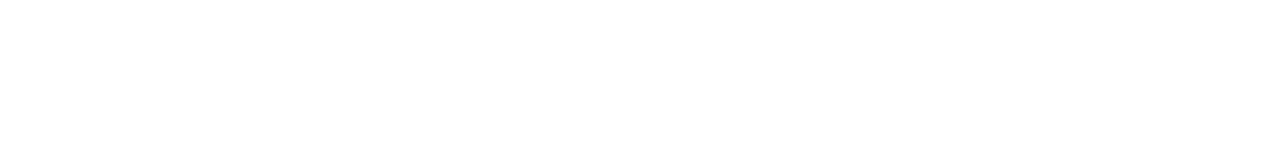
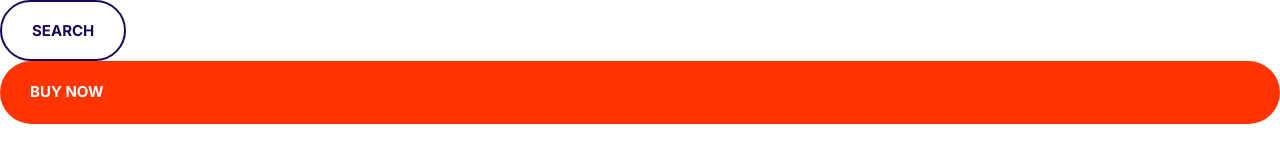
Before and after one commit to AnkitPaunikar/RagnarLearns, a plain HTML site: page index.html in a window 1280 px wide. Drawn offline with Linux system fonts and the light colour scheme.

Commit message:
build button

```diff
--- a/css/styles.css
+++ b/css/styles.css
@@ -4,6 +4,12 @@
   --color-accent: #ff3400;
   --color-heading: #1b0760;
   --color-body: #918ca4;
+}
+
+*,
+*::after,
+*::before {
+  box-sizing: border-box;
 }
 
 /*typography*/
@@ -149,3 +155,63 @@ a {
     padding-left: 0;
   }
 }
+
+/*Buttons*/
+
+.btn {
+  font-size: 1.8rem;
+  font-weight: 600;
+  border-radius: 40px;
+  text-transform: uppercase;
+  padding: 2rem 3rem;
+  border: 0;
+  margin:1rem 0
+  text-align: center;
+  cursor: pointer;
+  white-space: nowrap;
+}
+
+.btn--primary {
+  background-color: var(--color-primary);
+  color: white;
+}
+.btn--primary:hover {
+  background-color: #3a8ffd;
+}
+
+.btn--secondary {
+  background-color: var(--color-secondary);
+  color: white;
+}
+.btn--secondary:hover {
+  background-color: #00c8eb;
+}
+
+.btn--accent {
+  background-color: var(--color-accent);
+  color: white;
+}
+.btn--accent:hover {
+  background-color: #ec3000;
+}
+
+.btn--block {
+  width: 100%;
+  display: inline-block;
+}
+
+.btn--outline{
+  background: white;
+  color: var(--color-heading);
+  border: 2px solid var(--color-heading);
+}
+.btn--outline:hover{
+  background: var(--color-heading);
+  color: white;
+}
+
+@media screen and (min-width:1024px){
+  .btn{
+    font-size: 1.5rem;
+  }
+}
--- a/index.html
+++ b/index.html
@@ -13,5 +13,8 @@
     <link rel="stylesheet" href="css/styles.css" />
     <title>Document</title>
   </head>
-  <body></body>
+  <body>
+    <button class="btn btn--primary btn--outline">search</button>
+    <a href="#" class="btn btn--accent btn--block">Buy now</a>
+  </body>
 </html>
```
